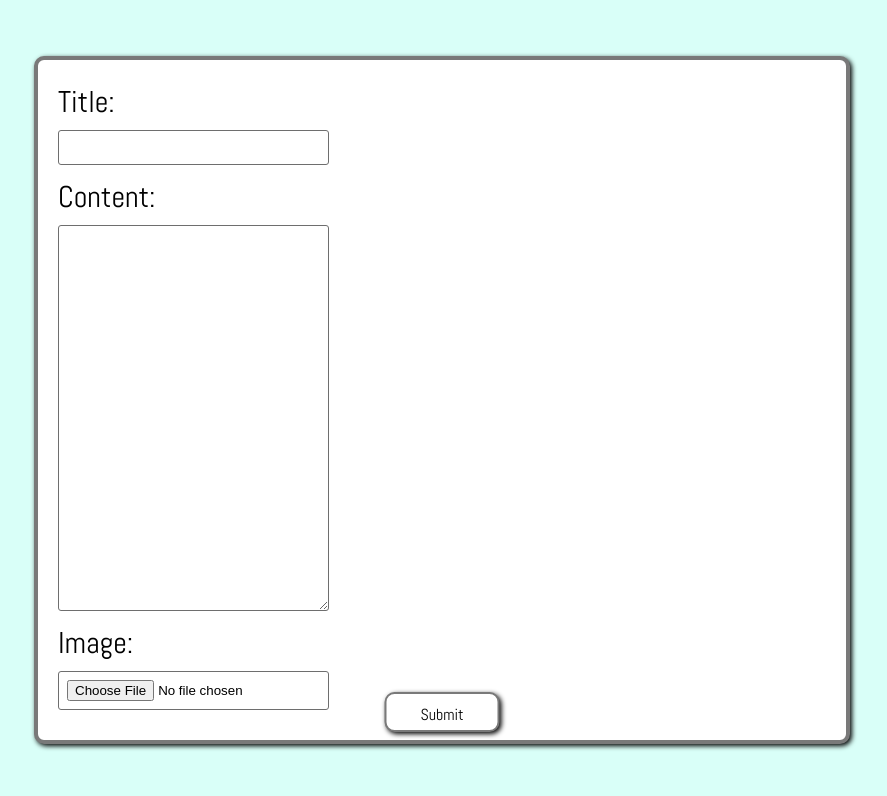
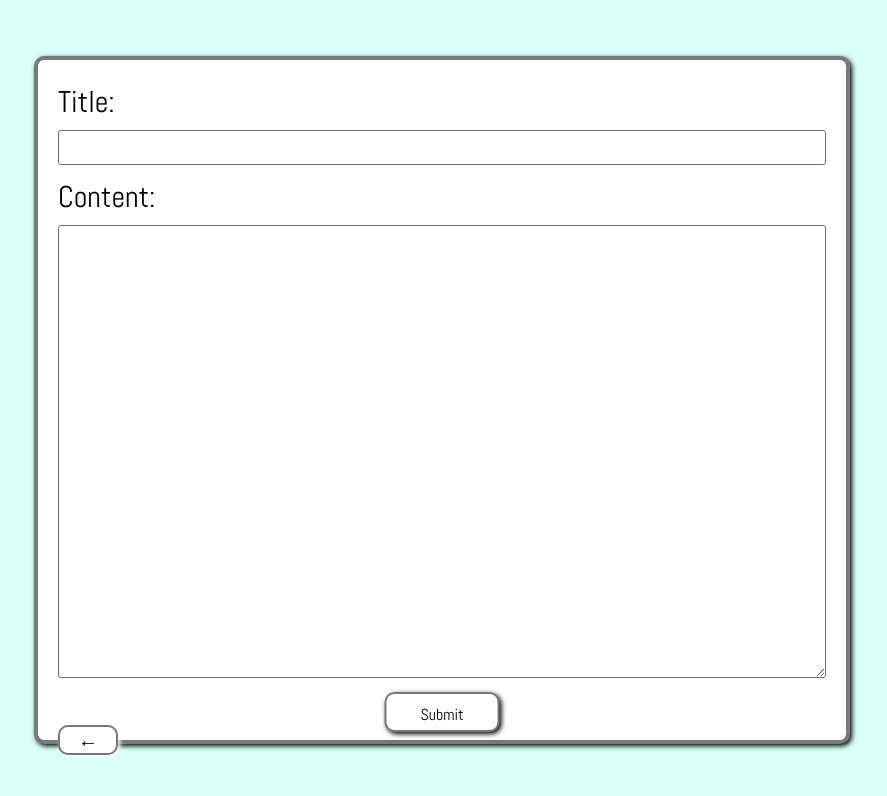
Before and after one commit to ncabral3/CIS469-Blog, a React (Vite) app in the folder blog-project/: page /create in a window 1280 px wide. Shown: the top 796 px of the page, without its empty margins (198-1085 px from the left). Built offline with nearby package versions, Linux system fonts and the light colour scheme.

Commit message:
blog creation changes

```diff
--- a/blog-project/src/Home/BlogForm.jsx
+++ b/blog-project/src/Home/BlogForm.jsx
@@ -1,23 +1,19 @@
 import React, { useState } from 'react';
 import './css/BlogForm.css';
+import { Link } from 'react-router-dom';
 
 const BlogForm = ({ onSubmit }) => {
   const [title, setTitle] = useState('');
   const [content, setContent] = useState('');
-  const [image, setImage] = useState(null);
 
   const handleTitleChange = (e) => setTitle(e.target.value);
   const handleContentChange = (e) => setContent(e.target.value);
-  const handleImageChange = (e) => setImage(e.target.files[0]);
 
   const handleSubmit = (e) => {
     e.preventDefault();
-    const formData = new FormData();
-    formData.append('title', title);
-    formData.append('content', content);
-    formData.append('image', image);
-
-    onSubmit(formData);
+    onSubmit({ title, content });
+    setTitle('');
+    setContent('');
   };
 
   return (
@@ -25,17 +21,18 @@ const BlogForm = ({ onSubmit }) => {
       <form onSubmit={handleSubmit}>
         <label htmlFor="title">Title:</label>
         <input type="text" id="title" value={title} onChange={handleTitleChange} />
-
         <label htmlFor="content">Content:</label>
         <textarea id="content" value={content} onChange={handleContentChange} />
 
-      <label htmlFor="image">Image:</label>
-      <input type="file" id="image" accept="image/*" onChange={handleImageChange} />
+        <Link to='/home'>
+        <button className="submit" type="submit">Submit</button>
+        </Link>
 
-      <button className = {'submit'} type="submit">Submit</button>
+        <Link to='/home'>
+        <button className = "back2" type="button">&#8592;</button>
+        </Link>
       </form>
     </div>
-
   );
 };
 
--- a/blog-project/src/Home/Home.jsx
+++ b/blog-project/src/Home/Home.jsx
@@ -2,23 +2,37 @@
 import React from 'react';
 import "/Users/ncabr/Desktop/CIS469Project/CIS469-Blog/blog-project/src/Home/css/Home.css"; // Assuming the path is relative to the current file
 import { Link } from 'react-router-dom';
+import BlogForm from './BlogForm';
+import { useState } from 'react';
 
 const Home = () => {
-    const handleSubmit = (event) => {
-        event.preventDefault();
-        window.location.href = '/create';
-    };
+    const [blogs, setBlogs] = useState([]);
+
+  // Function to handle submitting blog post data
+  const handleSubmit = (blogData) => {
+    setBlogs([...blogs, blogData]);
+  };
     return (
         <div className="home">
             <div className="home_header">
-                <h1>Blogs</h1>
+                <h1>BLOGS</h1>
             </div>
 
             <div className="home_container">
-            </div>
+        {/* Map over submitted blog posts and render them */}
+        {blogs.map((blog, index) => (
+          <div key={index} className="blog">
+            <h2>{blog.title}</h2>
+            <p>{blog.content}</p>
+          </div>
+        ))}
+      </div>
+
             <div className="create-container">
             <form onSubmit={handleSubmit}>
+                    <Link to='/create'>
                     <button className="create_button" type="submit">Create Post</button>
+                    </Link>
                     <Link to='/'>
                     <button className="logout" type="logout">Log Out</button>
                     </Link>
--- a/blog-project/src/Home/css/BlogForm.css
+++ b/blog-project/src/Home/css/BlogForm.css
@@ -1,5 +1,6 @@
 .blog-form{
     display: flex;
+    flex-direction: column;
     width: 60%;
     height: 80%;
     max-width: 1400px;
@@ -18,6 +19,7 @@
 .blog-form form {
     display: flex;
     flex-direction: column;
+    height: 95%;
   }
 .blog-form label {
     font-size: 30px;
@@ -39,12 +41,9 @@
 }
 
 .blog-form textarea {
-    resize: vertical; /* Allow vertical resizing of textarea */
-    height: calc(100% - 100px); /* Set the height to be 100% minus 100px */
-}
+    flex: 1;
+    resize: vertical;
 
-.blog-form textarea {
-    resize: vertical; /* Allow vertical resizing of textarea */
 }
 .submit {
     display: flex;
@@ -68,15 +67,41 @@
     color: #000000; /* Change text color on hover */
     cursor: pointer; /* Change cursor to pointer on hover */
 }
-.back {
+.back2 {
     display: flex;
-    align-items: center; /* Align button vertically */
-    justify-content: center; /* Align button horizontally */
-    position: fixed; /* Position fixed so it stays in the viewport */
-    top: 0px; /* Distance from the top of the viewport */
-    left: 0px; /* Distance from the left of the viewport */
-    height: 40px;
-    width: 40px;
-    /* Add other styles as needed */
-    z-index: 9999; /* Ensure the button is on top of other elements */
+    justify-content: center;
+    align-items: center;
+    font-size: 20px;
+    position: fixed; /* Change position to fixed */
+    height: 30px;
+    width: 60px;
+    background-color: #ffffff;
+    color: #000;
+    top: 665px; /* Change top position to 20px */
+    left: 50px; /* Change left position to 20px */
+    transform: translateX(-50%);
+    border: 2px solid #797979;
+    box-shadow: #ffffff 2px 2px 5px 0px;
+    border-radius: 10px;
+    transition: background-color 0.3s, color 0.3s;
+    text-decoration: none;
 }
+.back2:hover {
+    border: 2px solid #797979;
+    background-color: #d8d8d8; /* Change background color on hover */
+    color: #000000; /* Change text color on hover */
+    cursor: pointer; /* Change cursor to pointer on hover */
+}
+
+
+
+
+
+
+
+  /* display: flex;
+    position: fixed;
+    top: 430px;
+    left: 20px;
+    height: 25px;
+    width: 40px; */
--- a/blog-project/src/Home/css/Home.css
+++ b/blog-project/src/Home/css/Home.css
@@ -14,7 +14,16 @@
     left: 50%;
     transform: translate(-50%, -50%);
 }
+.home_post{
+    color : #000;
 
+}
+.home_post h2 {
+    font-size: 24px;
+    margin-bottom: 10px;
+    font-weight: bold;
+    color: #000;
+}
 .home_header {
     display: flex;
     justify-content: center;
--- a/blog-project/src/auth/css/register.css
+++ b/blog-project/src/auth/css/register.css
@@ -81,11 +81,11 @@ input[type='password'] {
   color: inherit;
   width: 50%;
   left: 50%;
-  transform: translate(435%, 950%); /* Updated the translate value to move the button below */
+  transform: translate(50%, 220%);
   margin: 0 auto;
   padding: 0px;
   border: none;
-  border-radius: 5px;
+  border-radius: 15px;
   background-color:transparent;
   color: black;
   font-size: 16px;
```
Lines whose indentation alone changed are shown as unchanged.
